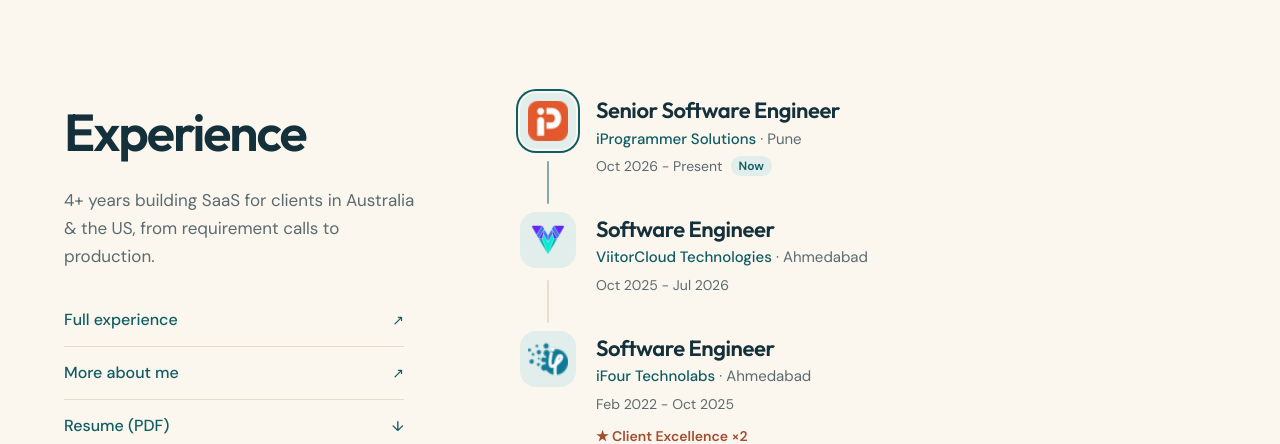
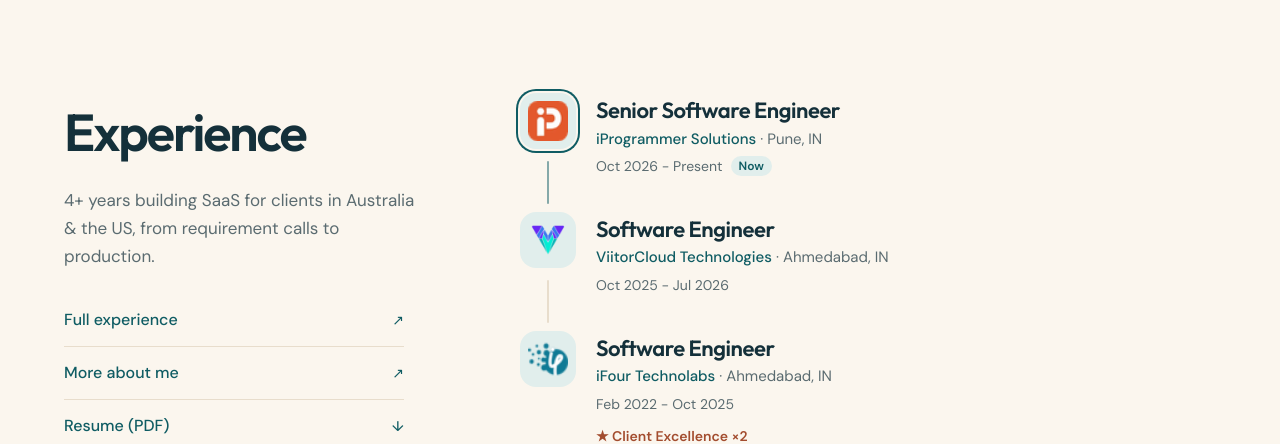
Before and after one commit to ShivharakhYadav/shivharakhyadav, a Next.js app: page / in a window 1280 px wide. Shown: the part 1160-1604 px from the top of the page. Built offline with nearby package versions, Linux system fonts and the light colour scheme.

Commit message:
Show the country code beside each city in the home experience timeline

```diff
--- a/src/components/home/Experience.tsx
+++ b/src/components/home/Experience.tsx
@@ -41,7 +41,9 @@ export default function Experience() {
         <ol>
           {experience.map((job, i) => {
             const current = /present/i.test(job.period);
-            const city = job.location?.split(",")[0];
+            // "Pune, Maharashtra, India" -> "Pune, IN"
+            const parts = job.location?.split(",").map((p) => p.trim()) ?? [];
+            const place = parts.length > 0 ? [parts[0], countryCodes[parts[parts.length - 1]]].filter(Boolean).join(", ") : "";
             return (
               <li key={`${job.company}-${job.period}`} className="relative flex gap-4 pb-9 last:pb-0 sm:gap-5">
                 {i < experience.length - 1 && (
@@ -63,7 +65,7 @@ export default function Experience() {
                   </h3>
                   <p className="mt-0.5 text-[15px]">
                     <span className="font-medium text-teal">{job.company.replace(/ Pvt\. Ltd\.$/, "")}</span>
-                    {city && <span className="text-muted"> · {city}</span>}
+                    {place && <span className="text-muted"> · {place}</span>}
                   </p>
                   <p className="mt-1.5 flex flex-wrap items-center gap-2 text-sm text-muted">
                     {job.period}
@@ -90,6 +92,9 @@ export default function Experience() {
     </Container>
   );
 }
+
+// Short country codes for the timeline's place line
+const countryCodes: Record<string, string> = { India: "IN" };
 
 // Full-width text row with a divider and a trailing arrow
 function RowLink({ href, label, download }: { href: string; label: string; download?: boolean }) {
```
